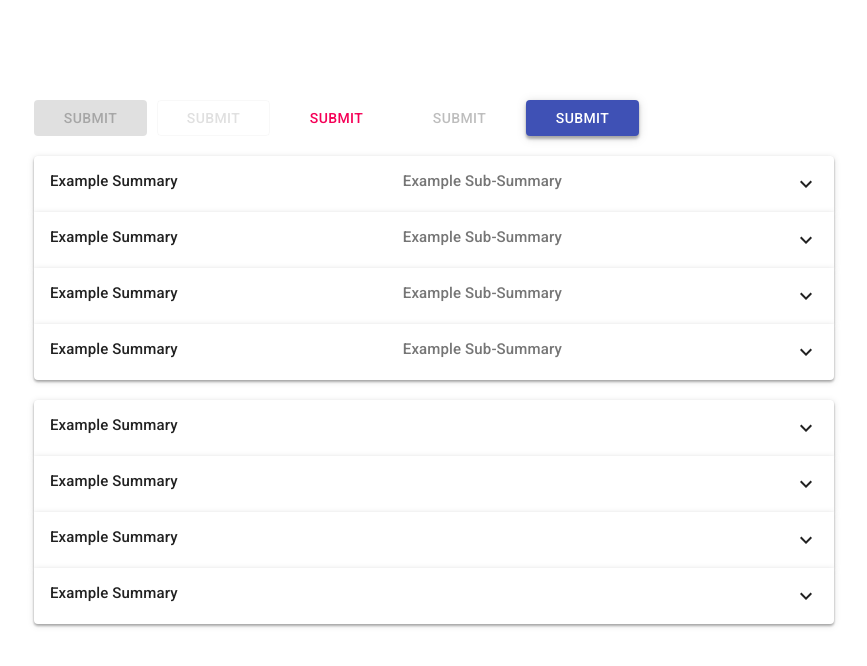
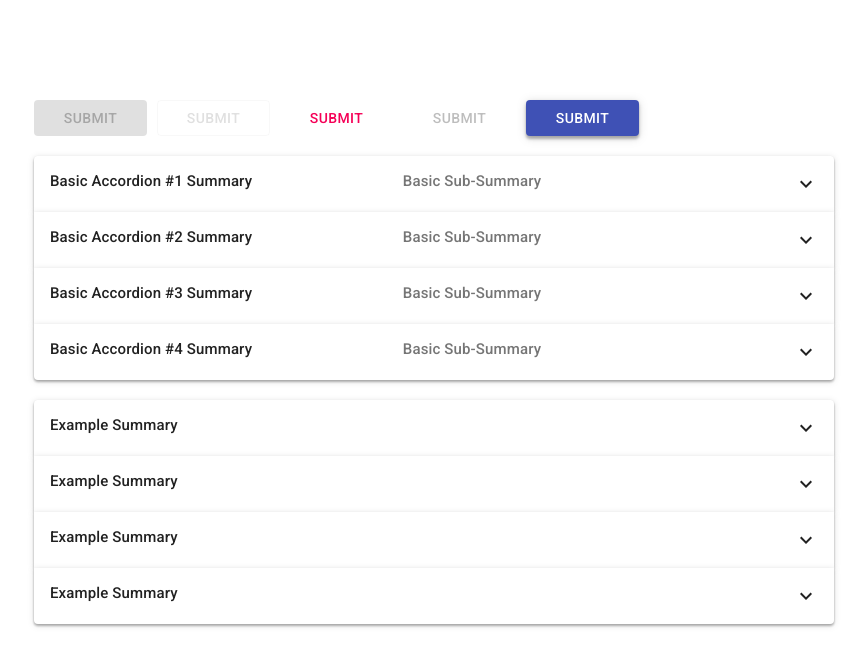
Before and after one commit to z123fg/antraui, a React (Create React App) app: page / in a window 1280 px wide. Shown: the top 666 px of the page, without its empty margins (66-933 px from the left). Built offline with nearby package versions, Linux system fonts and the light colour scheme.

Commit message:
map-controlled-variant

```diff
--- a/src/components/MyAccordion/MyAccordion.tsx
+++ b/src/components/MyAccordion/MyAccordion.tsx
@@ -1,5 +1,4 @@
-import React, {
-  ChangeEvent,
+import {
   FC,
   ReactNode,
   useCallback,
--- a/src/components/MyAccordion/parent/MyAccordionParent.tsx
+++ b/src/components/MyAccordion/parent/MyAccordionParent.tsx
@@ -2,7 +2,7 @@
 // COMPONENT FOR TESTING PURPOSES ONLY
 //
 
-import { ChangeEvent, FC, useCallback, useState } from "react";
+import { FC, useState } from "react";
 import MyAccordion from "../MyAccordion";
 
 const UserExpandIcon: React.FC = () => {
@@ -17,21 +17,25 @@ const accordionData = [
   {
     id: 0,
     summary: "Basic Accordion #1 Summary",
+    subSummary: "Basic Sub-Summary",
     detail: "Basic Accordion Detail.",
   },
   {
     id: 1,
     summary: "Basic Accordion #2 Summary",
+    subSummary: "Basic Sub-Summary",
     detail: "Basic Accordion Detail.",
   },
   {
     id: 2,
     summary: "Basic Accordion #3 Summary",
+    subSummary: "Basic Sub-Summary",
     detail: "Basic Accordion Detail.",
   },
   {
     id: 3,
     summary: "Basic Accordion #4 Summary",
+    subSummary: "Basic Sub-Summary",
     detail: "Basic Accordion Detail.",
   },
 ];
@@ -44,20 +48,16 @@ const MyAccordionParent: FC = () => {
   return (
     <div style={{ minHeight: "100vh" }}>
       <div style={{ maxWidth: 800, marginTop: 20 }}>
-        <MyAccordion
-          variant="controlled"
-          detail={`This is a long Detail. This is a long Detail. This is a long Detail. This is a long Detail. This is a long Detail. This is a long Detail. This is a long Detail. This is a long Detail. `}
-        />
-        <MyAccordion
-          variant="controlled"
-          detail={`This is a long Detail. This is a long Detail. This is a long Detail. This is a long Detail. This is a long Detail. This is a long Detail. This is a long Detail. This is a long Detail. `}
-        />
-        <MyAccordion
-          variant="controlled"
-          detail={`This is a long Detail. This is a long Detail. This is a long Detail. This is a long Detail. This is a long Detail. This is a long Detail. This is a long Detail. This is a long Detail. This is a long Detail. This is a long Detail. This is a long Detail. This is a long Detail. This is a long Detail. This is a long Detail. This is a long Detail. This is a long Detail.This is a long Detail. This is a long Detail. This is a long Detail. This is a long Detail. This is a long Detail. This is a long Detail. This is a long Detail. This is a long Detail.This is a long Detail. This is a long Detail. This is a long Detail. This is a long Detail. This is a long Detail. This is a long Detail. This is a long Detail. This is a long Detail.This is a long Detail. This is a long Detail. This is a long Detail. This is a long Detail. This is a long Detail. This is a long Detail. This is a long Detail. This is a long Detail.This is a long Detail. This is a long Detail. This is a long Detail. This is a long Detail. This is a long Detail. This is a long Detail. This is a long Detail. This is a long Detail. `}
-        />
-        <MyAccordion variant="controlled" />
+        {accordionData.map((panel) => (
+          <MyAccordion
+            variant="controlled"
+            summary={panel.summary}
+            subSummary={panel.subSummary}
+            detail={panel.detail}
+          />
+        ))}
       </div>
+
       <div style={{ maxWidth: 800, marginTop: 20 }}>
         <MyAccordion variant="simple" />
         <MyAccordion variant="simple" />
```
